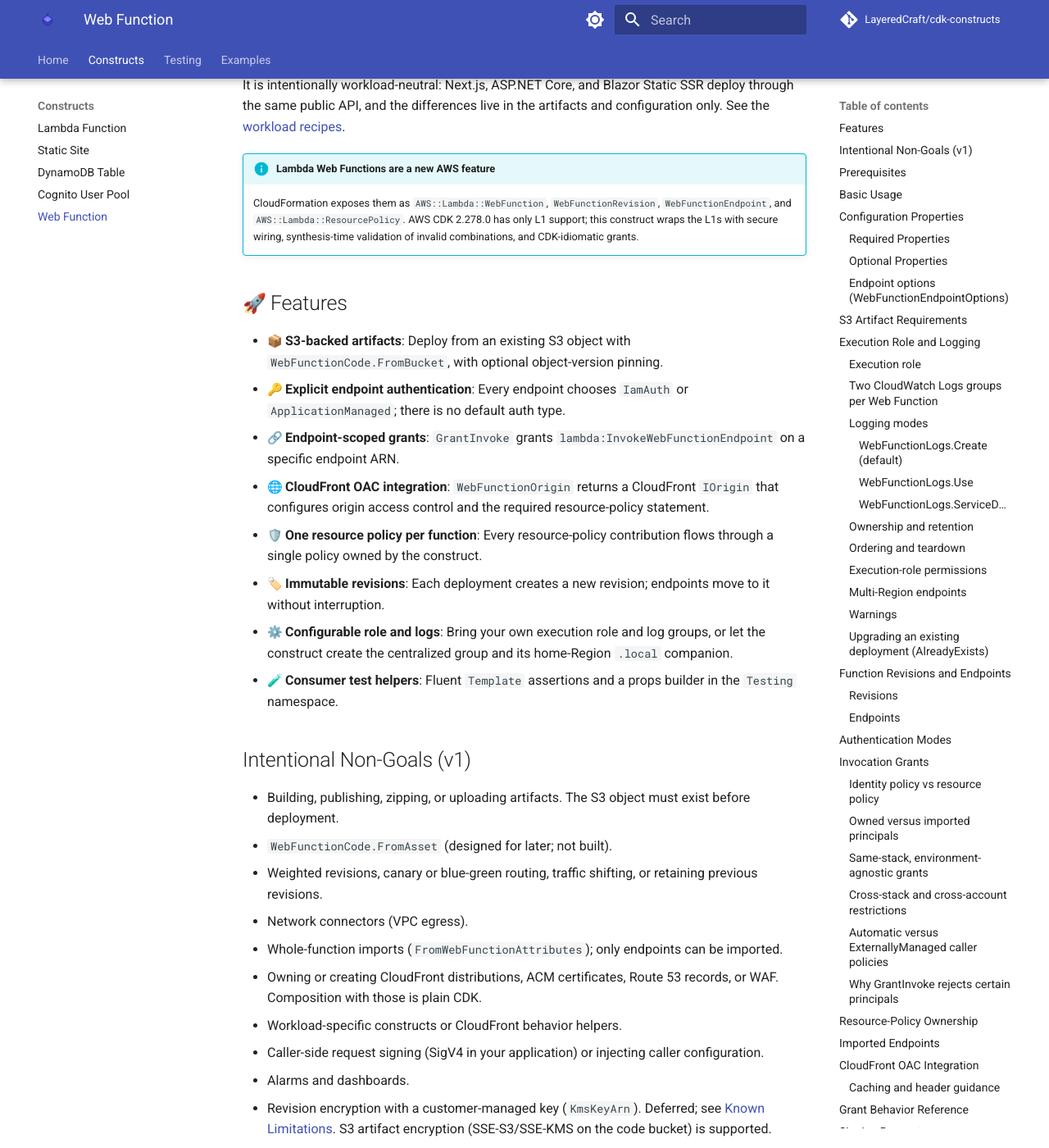
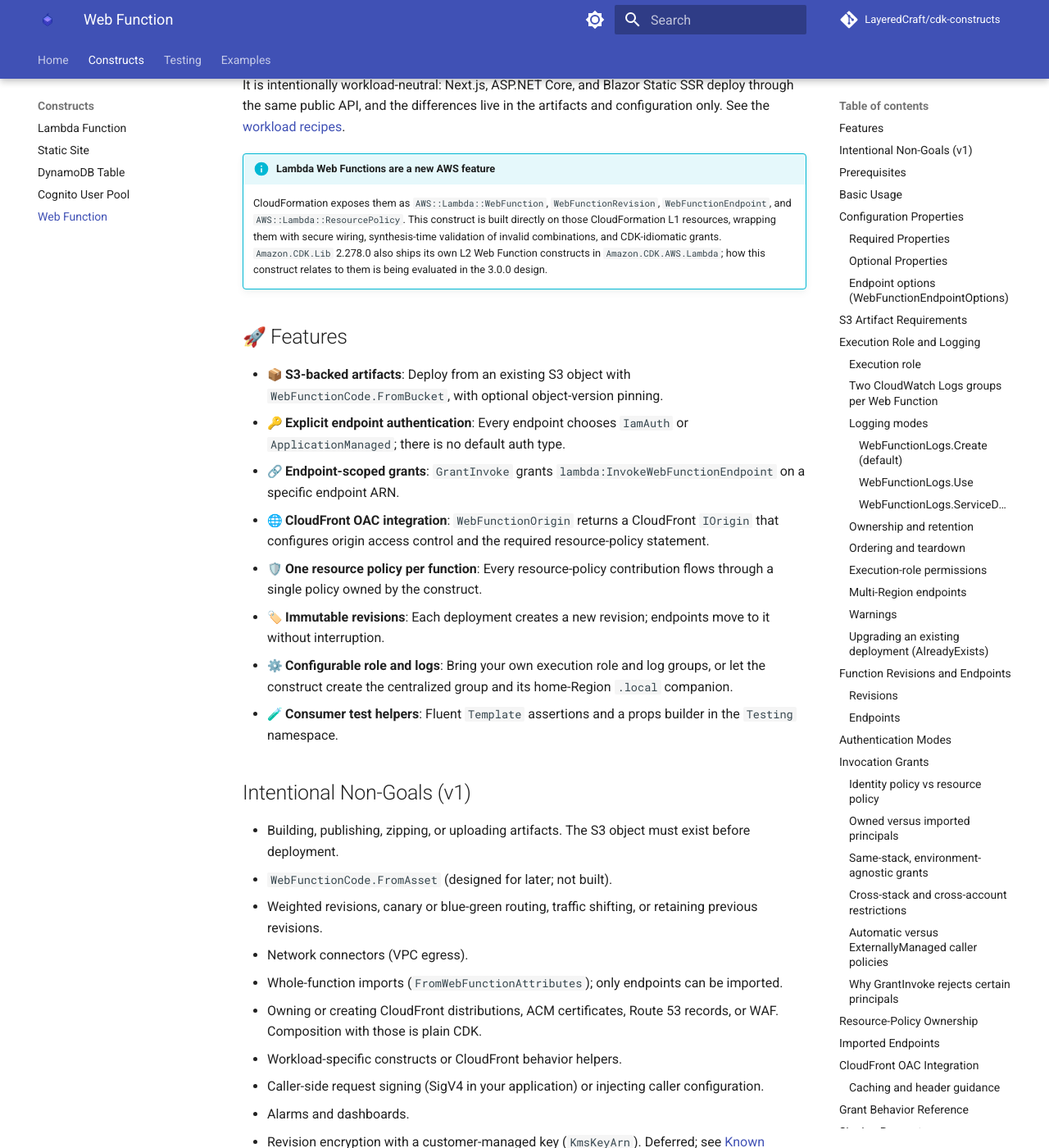
Before and after one commit to LayeredCraft/cdk-constructs, an MkDocs documentation site: the page built from docs/constructs/web-function.md, in a window 1280 px wide and 1400 px high, scrolled down 281 px. Shown: the whole window at 82% size. Built offline with MkDocs 1.6.1 and Material for MkDocs 9.7.7, drawn with Linux system fonts in a browser that asks for light colours; emoji names are drawn with the system emoji font; comment, search, counter and statistics services are not loaded; some of the changed text lies outside the part shown.

Commit message:
docs: correct Web Function L1/L2 and SDK-pin statements
State that the Web Function constructs are built directly on the
CloudFormation L1 resources, and that Amazon.CDK.Lib 2.278.0 also ships
its own L2 Web Function constructs (relationship deferred to the 3.0.0
design), replacing the now-false "L1-only" claims in web-function.md and
CLAUDE.md. Add a consumer disambiguation note for the type names shared
with Amazon.CDK.AWS.Lambda. Restore the unverified F3006 bullet to CDK
2.274.0. Move the pinned-SDK requirement out of the consumer
Requirements lists into the README development section.

```diff
--- a/docs/constructs/web-function.md
+++ b/docs/constructs/web-function.md
@@ -6,8 +6,10 @@ It is intentionally workload-neutral: Next.js, ASP.NET Core, and Blazor Static S
 
 !!! info "Lambda Web Functions are a new AWS feature"
     CloudFormation exposes them as `AWS::Lambda::WebFunction`, `WebFunctionRevision`, `WebFunctionEndpoint`, and
-    `AWS::Lambda::ResourcePolicy`. AWS CDK 2.278.0 has only L1 support; this construct wraps the L1s with secure
-    wiring, synthesis-time validation of invalid combinations, and CDK-idiomatic grants.
+    `AWS::Lambda::ResourcePolicy`. This construct is built directly on those CloudFormation L1 resources, wrapping
+    them with secure wiring, synthesis-time validation of invalid combinations, and CDK-idiomatic grants.
+    `Amazon.CDK.Lib` 2.278.0 also ships its own L2 Web Function constructs in `Amazon.CDK.AWS.Lambda`; how this
+    construct relates to them is being evaluated in the 3.0.0 design.
 
 ## :rocket: Features
 
@@ -36,6 +38,7 @@ It is intentionally workload-neutral: Next.js, ASP.NET Core, and Blazor Static S
 ## Prerequisites
 
 - **AWS CDK for .NET 2.278.0 or later** (`Amazon.CDK.Lib`). This release provides the enum values the construct needs for OAC signing.
+- **Name disambiguation.** `Amazon.CDK.Lib` 2.278.0 declares types with the same names as this library's `WebFunctionCode`, `WebFunctionRuntime`, `WebFunctionAuthType`, `WebFunctionEndpointType`, `WebFunctionEndpointOptions`, `IWebFunctionEndpointOptions` and `WebFunctionEndpointAttributes`. A file that imports both `Amazon.CDK.AWS.Lambda` and `LayeredCraft.Cdk.Constructs.Models` must disambiguate, for example `using WebFunctionCode = LayeredCraft.Cdk.Constructs.Models.WebFunctionCode;`.
 - A region where Lambda Web Functions are available.
 - A **versioned** S3 bucket that holds the application zip, and an artifact uploaded before you deploy.
 - `aws-cdk` bootstrapped in the account/region if you use CDK assets elsewhere in the same app.
```
Also changed, not shown: other parts of docs/constructs/web-function.md (+1 -1 lines), CLAUDE.md (+1 -1 lines), README.md (+3 -2 lines), docs/index.md (+0 -1 lines).
